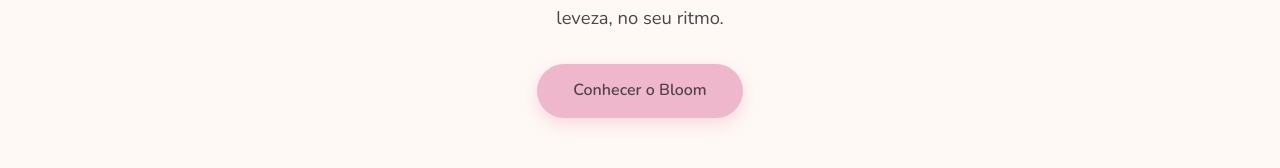
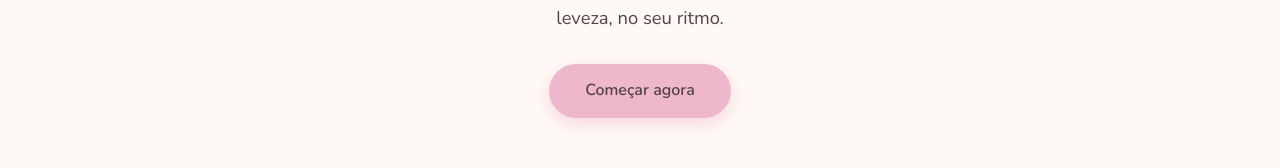
Before and after one commit to analuisa-r/Bloom-app, a plain HTML site: page index.html in a window 1280 px wide. Shown: the part 311-479 px from the top of the page. Drawn offline with nearby package versions, Linux system fonts and the light colour scheme.

Commit message:
fix: liga landing page à página de hábitos

```diff
--- a/index.html
+++ b/index.html
@@ -26,7 +26,7 @@
         Organize seus hábitos, acompanhe suas metas e registre seus dias
         com leveza, no seu ritmo.
       </p>
-      <a class="botao" href="#recursos">Conhecer o Bloom</a>
+      <a class="botao" href="pages/habitos.html">Começar agora</a>
     </section>
 
     <section class="secao" id="recursos">
```
